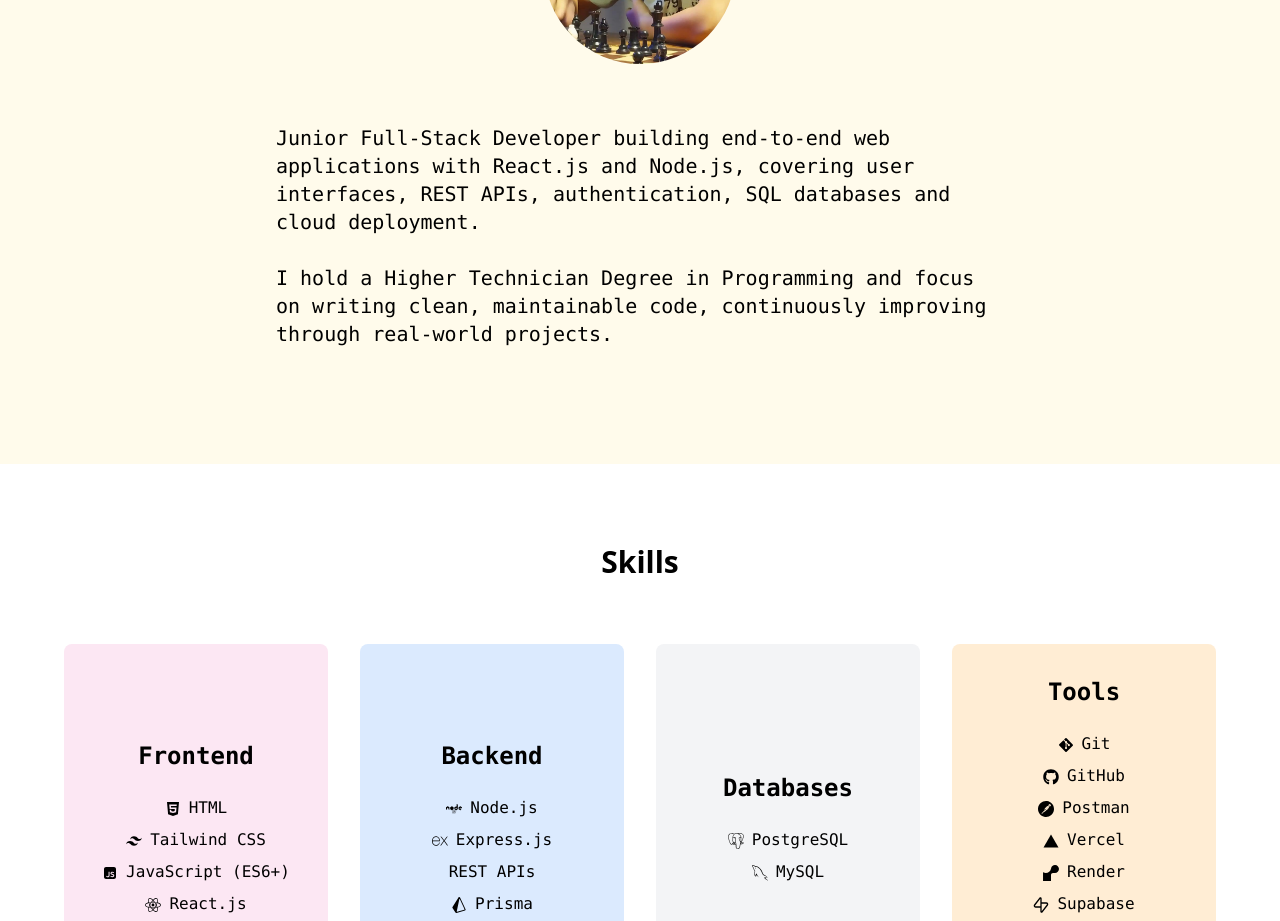
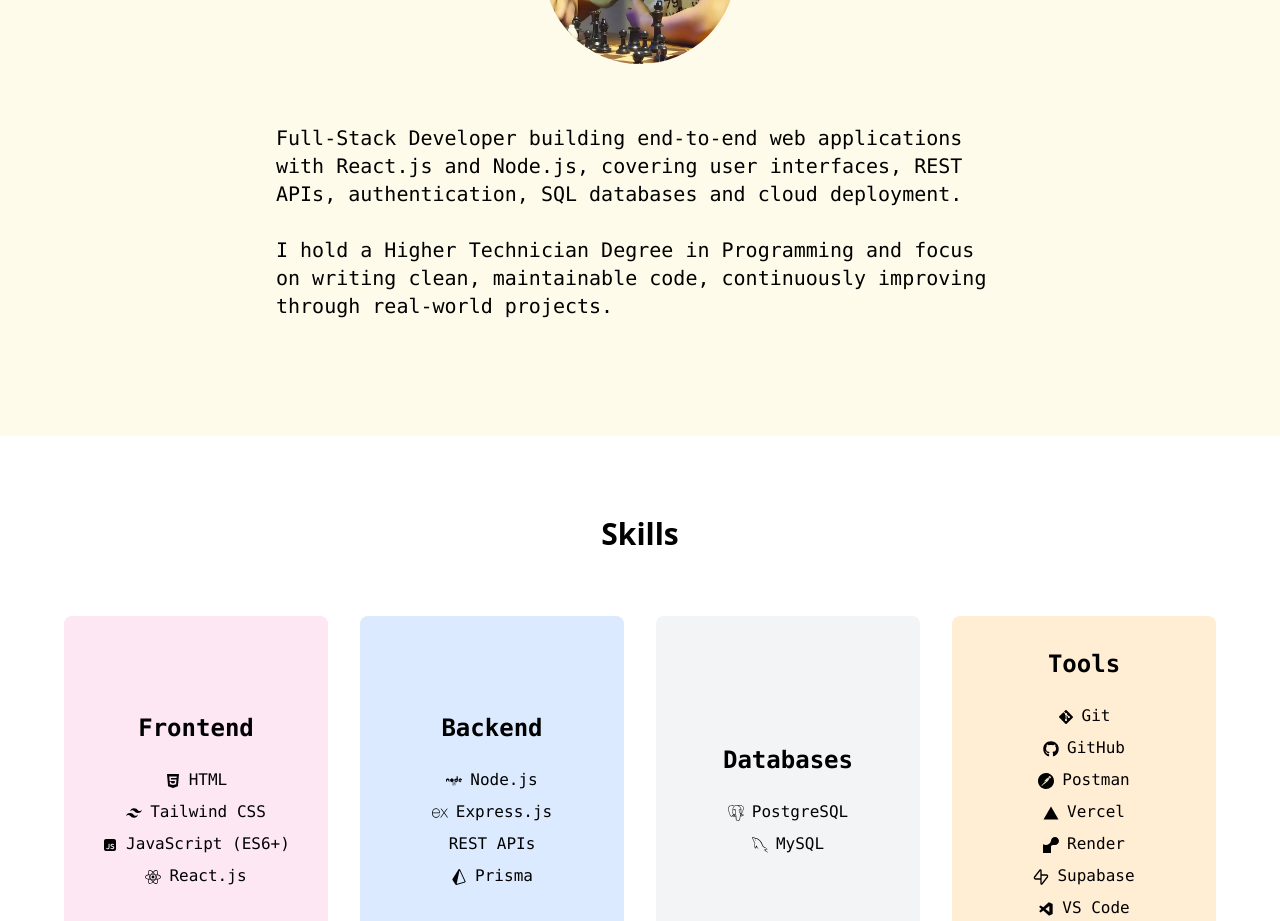
Before and after one commit to JulioCesarSolis266/MyPorfolio, a React (Vite) app: page / in a window 1280 px wide. Shown: the part 1140-2061 px from the top of the page. Built offline with nearby package versions, Linux system fonts and the light colour scheme.

Commit message:
remove seniority

```diff
--- a/src/sections/AboutMe.jsx
+++ b/src/sections/AboutMe.jsx
@@ -15,15 +15,18 @@ export default function AboutMe() {
 
       <div className="m-4 max-w-3xl mx-auto text-xl font-mono p-5">
         <p>
-          Junior Full-Stack Developer building end-to-end web applications with React.js and Node.js, covering user interfaces, REST APIs, authentication, SQL databases and cloud deployment.
+          Full-Stack Developer building end-to-end web applications with
+          React.js and Node.js, covering user interfaces, REST APIs,
+          authentication, SQL databases and cloud deployment.
         </p>
 
         <br />
 
         <p>
-          I hold a Higher Technician Degree in Programming and focus on writing clean, maintainable code, continuously improving through real-world projects.
+          I hold a Higher Technician Degree in Programming and focus on writing
+          clean, maintainable code, continuously improving through real-world
+          projects.
         </p>
-
       </div>
     </section>
   );
```
